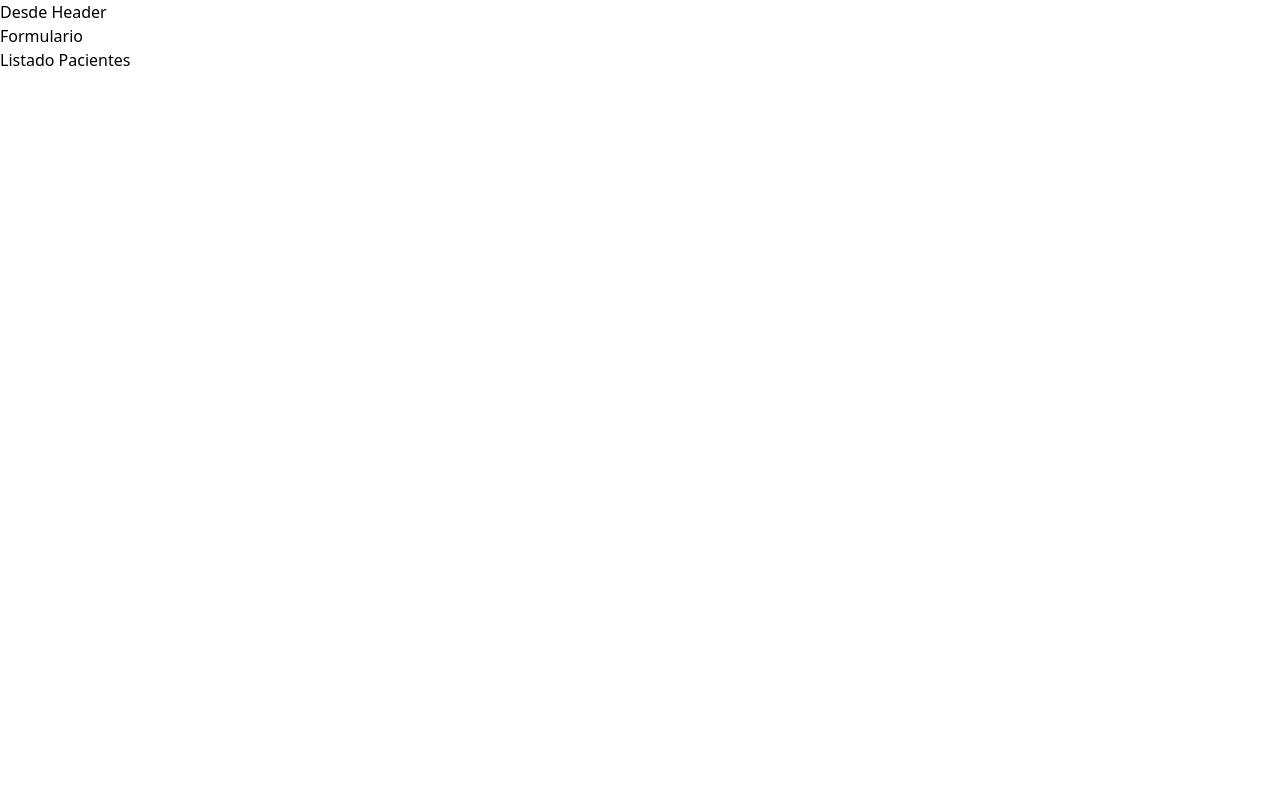
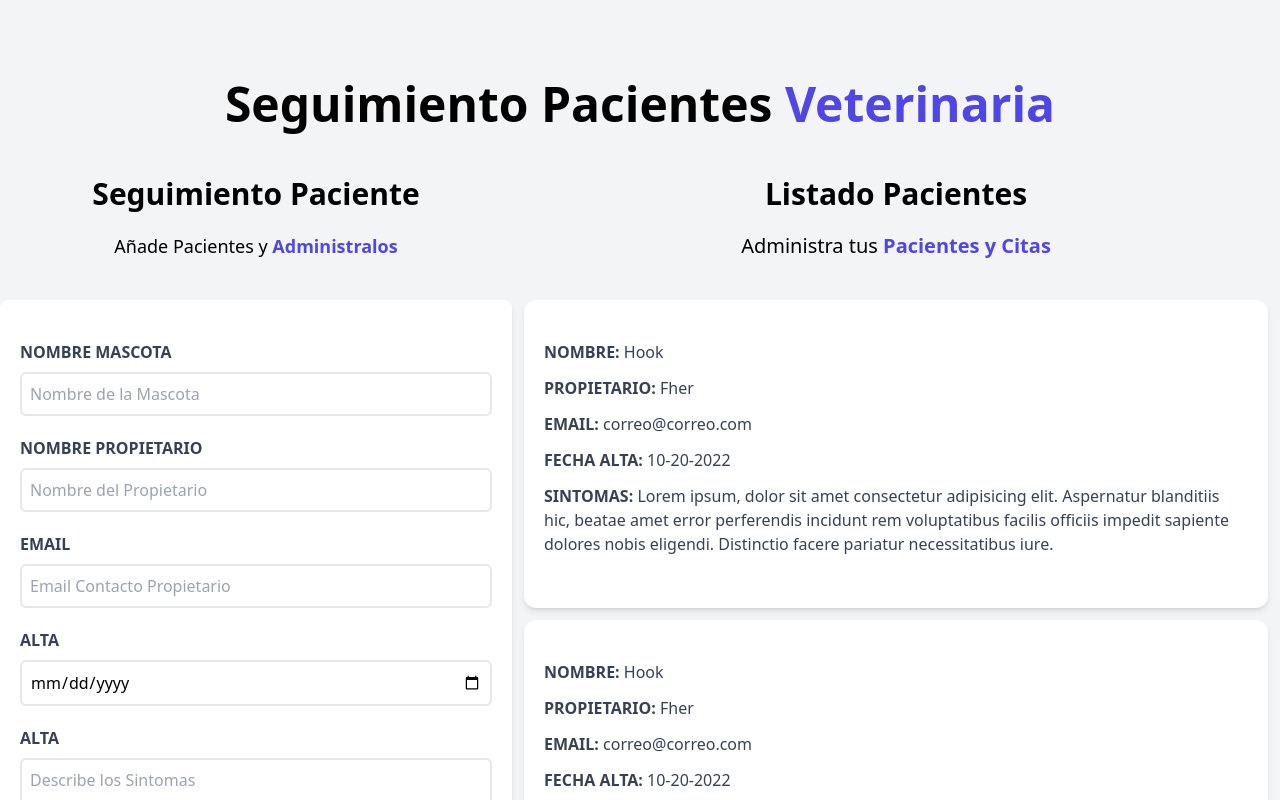
Before and after one commit to FherAmableRicse/citas-r, a React (Vite) app: page / in a window 1280 px wide. Shown: the top 800 px of the page. Built offline with nearby package versions, Linux system fonts and the light colour scheme.

Commit message:
finalizacion de campos en Formulario jsx y listado de pacientes

```diff
--- a/index.html
+++ b/index.html
@@ -8,7 +8,7 @@
   <title>Citas React</title>
 </head>
 
-<body>
+<body class="bg-gray-100 h-screen">
   <div id="root"></div>
   <script type="module" src="/src/main.jsx"></script>
 </body>
--- a/src/App.jsx
+++ b/src/App.jsx
@@ -1,16 +1,18 @@
 import Formulario from "./components/Formulario"
 import Header from "./components/Header"
-import ListadoPacientes from "./ListadoPacientes"
+import ListadoPacientes from "./components/ListadoPacientes"
 
 function App() {
 
 
   return (
-    <>
+    <div className="container mx-auto mt-20">
       <Header />
-      <Formulario />
-      <ListadoPacientes />
-    </>
+      <div className="mt-12 md:flex">
+        <Formulario />
+        <ListadoPacientes />
+      </div>
+    </div>
   )
 }
 
--- a/src/ListadoPacientes.jsx
+++ /dev/null
@@ -1,7 +0,0 @@
-const ListadoPacientes = () => {
-  return (
-    <h2>Listado Pacientes</h2>
-  )
-}
-
-export default ListadoPacientes
--- a/src/components/Formulario.jsx
+++ b/src/components/Formulario.jsx
@@ -1,7 +1,67 @@
 const Formulario = () => {
   return (
-    <div>
-      <h2 className="bg">Formulario</h2>
+    <div className="md:w-1/2 lg:w-2/5">
+      <h2 className="font-black text-3xl text-center">Seguimiento Paciente</h2>
+      <p className="text-lg mt-5 text-center mb-10">
+        Añade Pacientes y {''}
+        <span className="text-indigo-600 font-bold">Administralos</span>
+      </p>
+
+      <form className="bg-white shadow-md rounded-lg py-10 px-5 mb-10">
+        <div className="mb-5">
+          <label htmlFor="mascota" className="block text-gray-700 uppercase font-bold">Nombre Mascota</label>
+          <input
+          id="mascota"
+            type="text"
+            placeholder="Nombre de la Mascota"
+            className="border-2 w-full p-2 mt-2 placeholder-gray-400 rounded-md"
+          />
+        </div>
+
+        <div className="mb-5">
+          <label htmlFor="propietario" className="block text-gray-700 uppercase font-bold">Nombre Propietario</label>
+          <input
+          id="propietario"
+            type="text"
+            placeholder="Nombre del Propietario"
+            className="border-2 w-full p-2 mt-2 placeholder-gray-400 rounded-md"
+          />
+        </div>
+
+        <div className="mb-5">
+          <label htmlFor="email" className="block text-gray-700 uppercase font-bold">Email</label>
+          <input
+          id="email"
+            type="email"
+            placeholder="Email Contacto Propietario"
+            className="border-2 w-full p-2 mt-2 placeholder-gray-400 rounded-md"
+          />
+        </div>
+
+        <div className="mb-5">
+          <label htmlFor="alta" className="block text-gray-700 uppercase font-bold">Alta</label>
+          <input
+          id="alta"
+            type="date"
+            className="border-2 w-full p-2 mt-2 placeholder-gray-400 rounded-md"
+          />
+        </div>
+
+        <div className="mb-5">
+          <label htmlFor="sintomas" className="block text-gray-700 uppercase font-bold">Alta</label>
+          <textarea
+          className="border-2 w-full p-2 mt-2 placeholder-gray-400 rounded-md"
+            id="sintomas"
+            placeholder="Describe los Sintomas"
+          />
+        </div>
+
+        <input
+            type="submit"
+            className="bg-indigo-600 w-full p-3 text-white uppercase font-bold hover:bg-indigo-700 cursor-pointer transition-all"
+            value="Agregar Paciente"
+         />
+      </form>
     </div>
   )
 }
--- a/src/components/Header.jsx
+++ b/src/components/Header.jsx
@@ -1,7 +1,12 @@
 function Header(){
 
   return(
-    <h1>Desde Header</h1>
+
+    <h1 className="font-black text-5xl text-center md:w-2/3 mx-auto">
+      Seguimiento Pacientes {''}
+      <span className="text-indigo-600">Veterinaria</span>
+    </h1>
+
   )
 
 }
--- /dev/null
+++ b/src/components/ListadoPacientes.jsx
@@ -0,0 +1,24 @@
+import Paciente from "./Paciente"
+
+
+const ListadoPacientes = () => {
+  return (
+    <div className="md:w-1/2 lg:w-3/5 md:h-screen overflow-y-scroll">
+       <h2 className="font-black text-3xl text-center">Listado Pacientes</h2>
+       <p className="text-xl mt-5 mb-10 text-center">
+          Administra tus {''}
+         <span className="text-indigo-600 font-bold ">Pacientes y Citas</span>
+       </p>
+      <Paciente />
+      <Paciente />
+      <Paciente />
+      <Paciente />
+      <Paciente />
+      <Paciente />
+
+    </div>
+
+  )
+}
+
+export default ListadoPacientes
--- /dev/null
+++ b/src/components/Paciente.jsx
@@ -0,0 +1,24 @@
+
+const Paciente = () => {
+  return (
+    <div className="m-3 bg-white shadow-md px-5 py-10 rounded-xl">
+      <p className="font-bold mb-3 text-gray-700 uppercase">Nombre: {''}
+        <span className="font-normal normal-case">Hook</span>
+      </p>
+      <p className="font-bold mb-3 text-gray-700 uppercase">Propietario: {''}
+        <span className="font-normal normal-case">Fher</span>
+      </p>
+      <p className="font-bold mb-3 text-gray-700 uppercase">Email: {''}
+        <span className="font-normal normal-case">correo@correo.com</span>
+      </p>
+      <p className="font-bold mb-3 text-gray-700 uppercase">Fecha Alta: {''}
+        <span className="font-normal normal-case">10-20-2022</span>
+      </p>
+      <p className="font-bold mb-3 text-gray-700 uppercase">Sintomas: {''}
+        <span className="font-normal normal-case">Lorem ipsum, dolor sit amet consectetur adipisicing elit. Aspernatur blanditiis hic, beatae amet error perferendis incidunt rem voluptatibus facilis officiis impedit sapiente dolores nobis eligendi. Distinctio facere pariatur necessitatibus iure.</span>
+      </p>
+    </div>
+  )
+}
+
+export default Paciente
--- a/tailwind.config.js
+++ b/tailwind.config.js
@@ -1,6 +1,6 @@
 module.exports = {
   content: ["./index.html",
-    "./src/**/*.{jsx}",],
+    "./src/**/*.{vue,js,ts,jsx,tsx}",],
   theme: {
     extend: {},
   },
```
